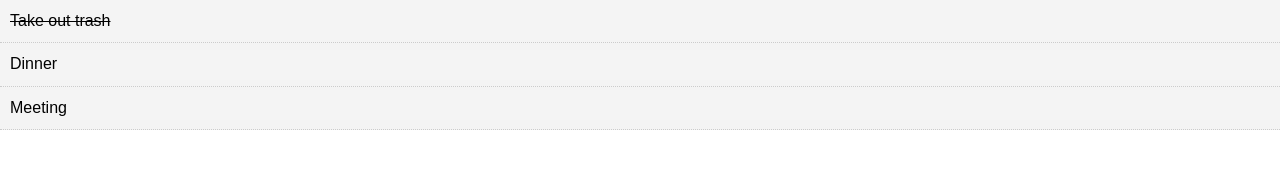
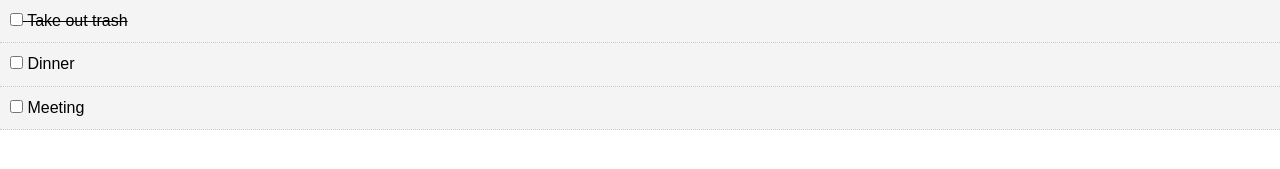
Before and after one commit to StephenCavender/traversy-react-crash-course-todo, a React (Create React App) app: page / in a window 1280 px wide. Shown: the top 169 px of the page. Built offline with nearby package versions, Linux system fonts and the light colour scheme; the HTML template or start-up script is replaced by a standard one.

Commit message:
add checkboxes

```diff
--- a/src/components/TodoItem.js
+++ b/src/components/TodoItem.js
@@ -10,10 +10,14 @@
             textDecoration: this.props.todo.completed ? 'line-through' : 'none'
         };
     }
+
     render() {
         return (
             <div style={ this.getStyle() }>
-                <p>{this.props.todo.title}</p>
+                <p>
+                    <input type="checkbox" /> {' '}
+                    {this.props.todo.title}
+                </p>
             </div>
         )
     }
```
